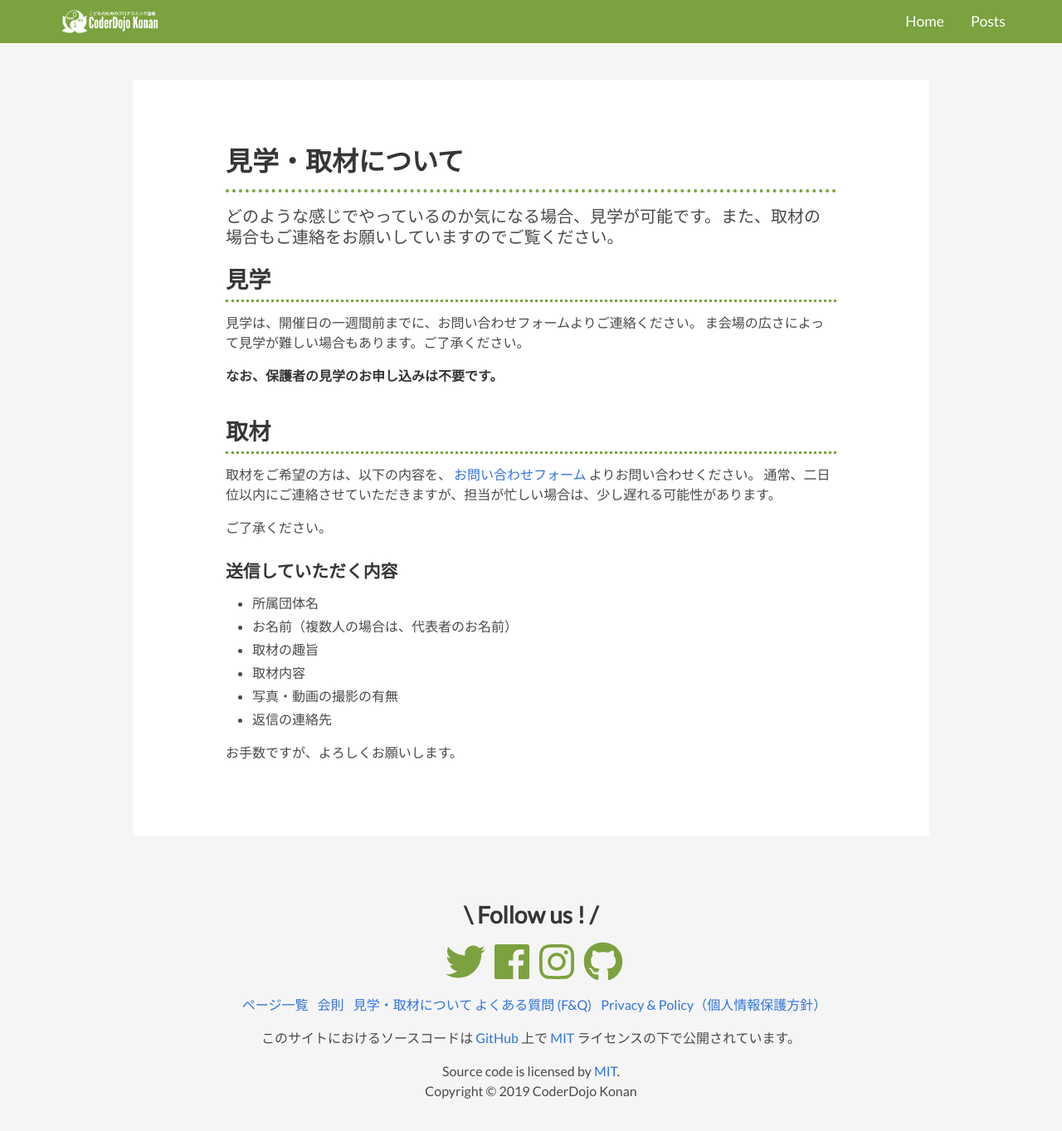
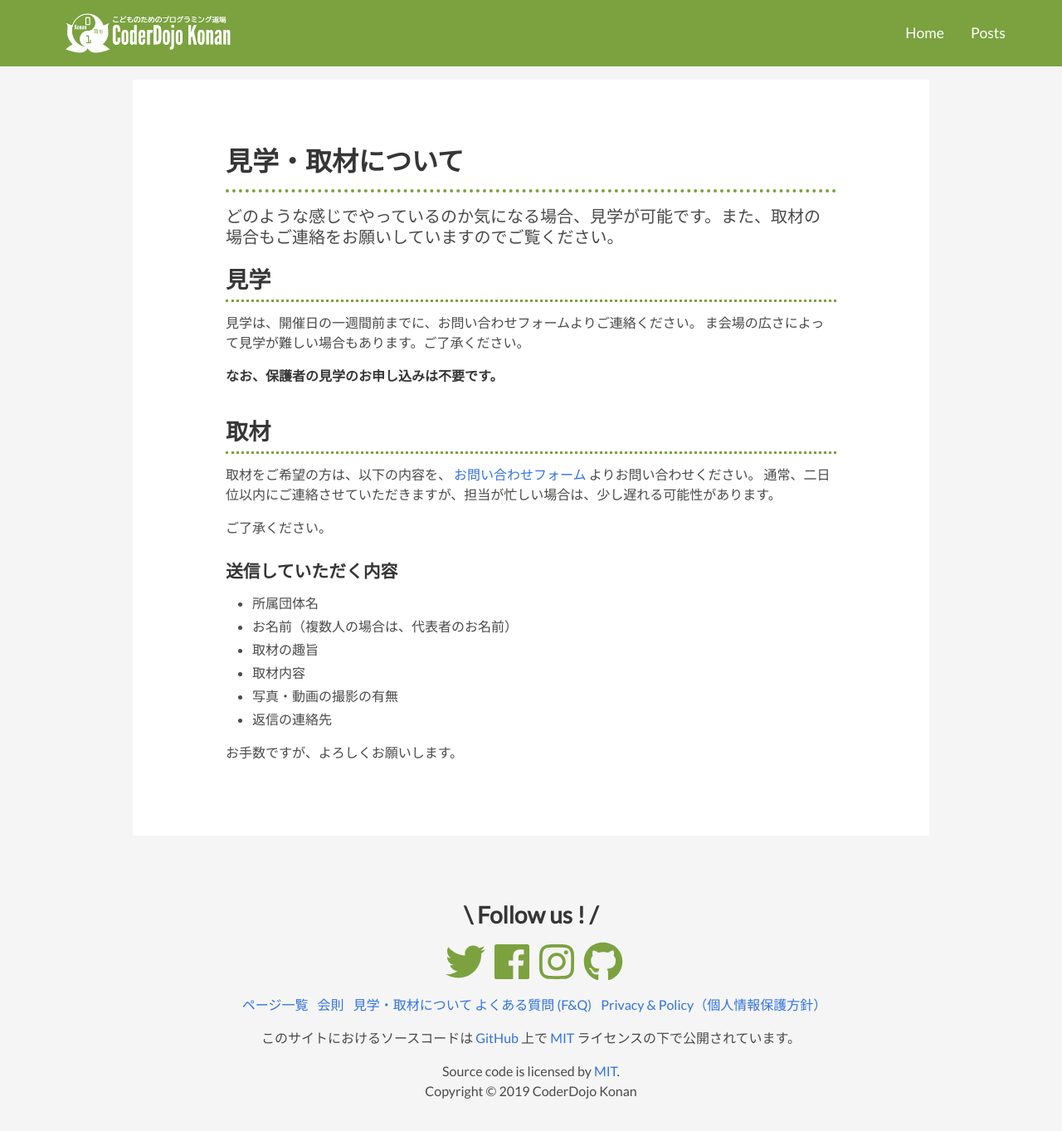
Before and after one commit to coderdojo-konan/website, a Jekyll site: the page built from _pages/visit-interview.md, in a window 1280 px wide and 1400 px high. Shown: the top 1363 px of the window at 83% size. Built offline with Jekyll 4.4.1, drawn with Linux system fonts in a browser that asks for light colours; nearby versions of some CDN libraries; library files that are not in the unit come from our copies.

Commit message:
よくわからないけどいい感じになった

```diff
--- a/_sass/_navbar.scss
+++ b/_sass/_navbar.scss
@@ -1,11 +1,19 @@
 .navbar{
   background-color: transparent;
   color: $white;
-  height: 3.0rem;
+  height: 5.0rem;
   a { color: $white }
   .navbar-brand {
+    flex-shrink: 1;
     .navbar-item {
+      display: inline-block;
+      width: 100%;
       font-weight: bolder;
+      img {
+        max-width: 100%;
+        height: 100%;
+        max-height: none;
+      }
     }
   }
   .navbar-item {
@@ -35,10 +43,27 @@
       padding: 1rem;
     }
 
+    .navbar-brand {
+      flex-shrink: 1;
+      .navbar-item {
+        max-width: 15rem;
+        display: inline-block;
+        width: 100%;
+        font-weight: bolder;
+        img {
+          max-width: 100%;
+          height: auto;
+          max-height: none;
+        }
+      }
+    }
+
     #navBurger {
       .navbar-item {
         color: $black;
-}}
+      }
+    }
+
     &.is-colored {
       background-color: $primary;
 	     a.navbar-item {color:#000;
@@ -48,4 +73,43 @@
     }
     }
   }
+
+  @media screen and (max-width: 768px) {
+    height: 5.0rem;
+
+    .navbar-item {
+      font-size: 1.2rem;
+      padding: 1rem;
+    }
+
+    .navbar-brand {
+      flex-shrink: 1;
+      .navbar-item {
+        max-width: 15rem;
+        display: inline-block;
+        width: 100%;
+        font-weight: bolder;
+        img {
+          max-width: 100%;
+          height: auto;
+          max-height: none;
+        }
+      }
+    }
+
+    #navBurger {
+      .navbar-item {
+        color: $black;
+      }
+    }
+
+    &.is-colored {
+      background-color: $primary;
+	     a.navbar-item {color:#000;
+	      &:hover {
+	      color:#000;
+        }
+      }
+    }
+  }
 }
```
